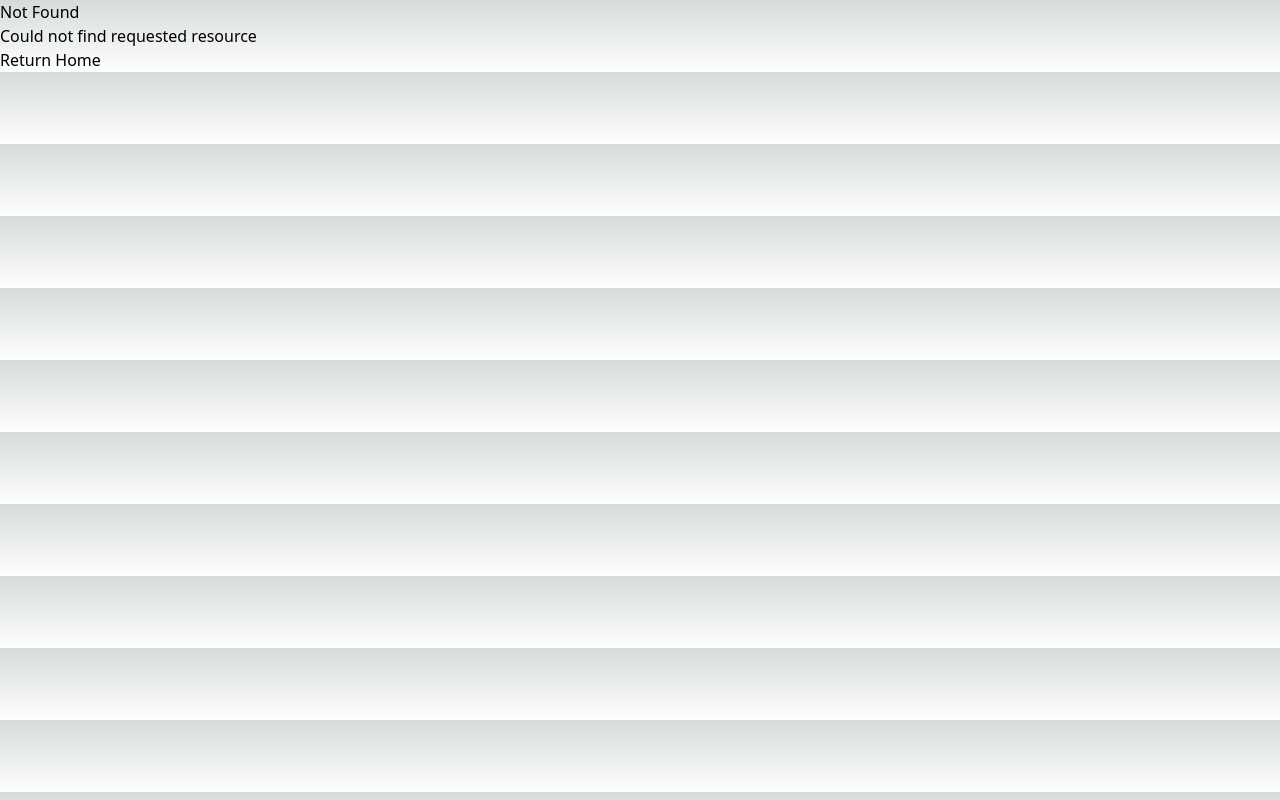
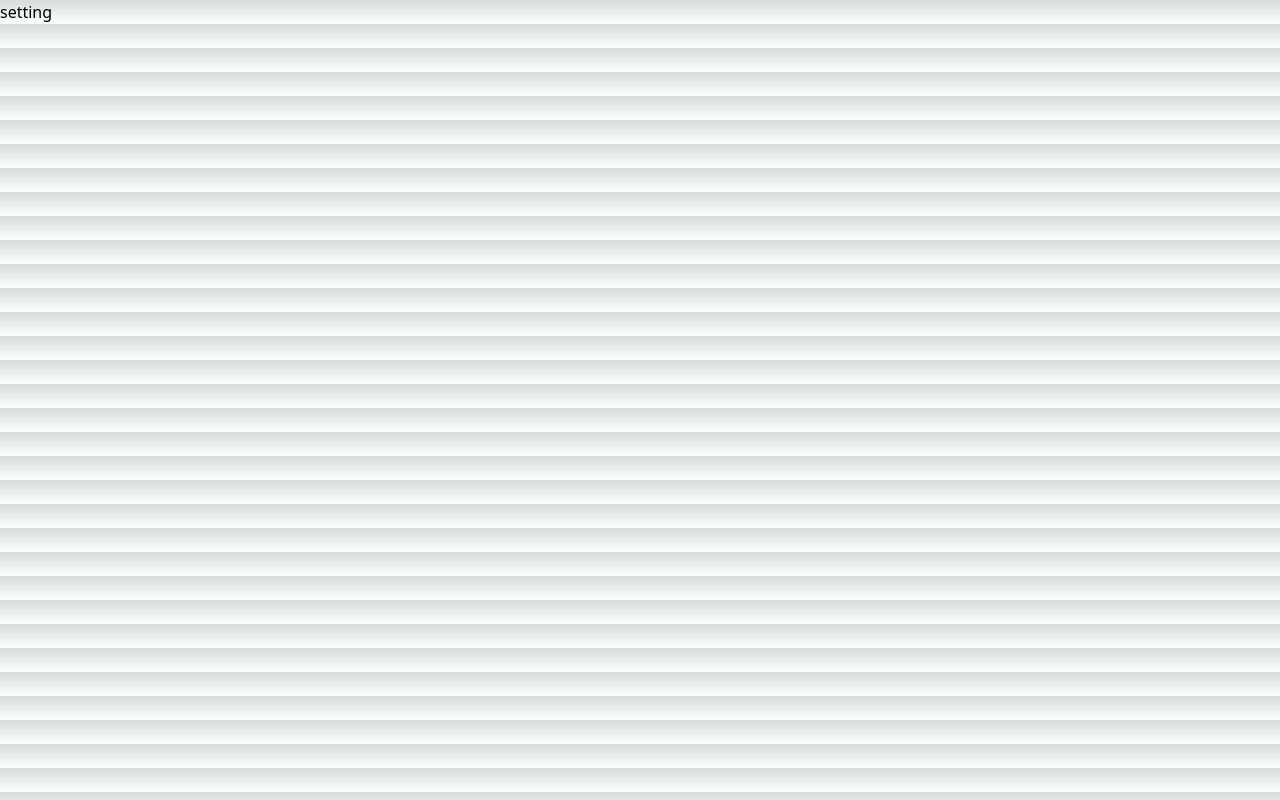
Before and after one commit to noah-00/next-instructions-app-router, a Next.js app: page /dashboard/settings in a window 1280 px wide. Before the commit this address had no page. Built offline with nearby package versions, Linux system fonts and the light colour scheme.

Commit message:
✅ Defining Routes

```diff
--- /dev/null
+++ b/src/app/dashboard/page.tsx
@@ -0,0 +1,10 @@
+// this component under the app directory is segment
+// Just follow these steps to create a page! (URL/dashbord)
+
+import React from "react";
+
+function page() {
+  return <div>dashboard page</div>;
+}
+
+export default page;
--- /dev/null
+++ b/src/app/dashboard/settings/page.tsx
@@ -0,0 +1,7 @@
+// this page is Leaf segment (URL/dashboard/settings)
+
+import React from "react";
+
+export default function setting() {
+  return <div>setting</div>;
+}
```
